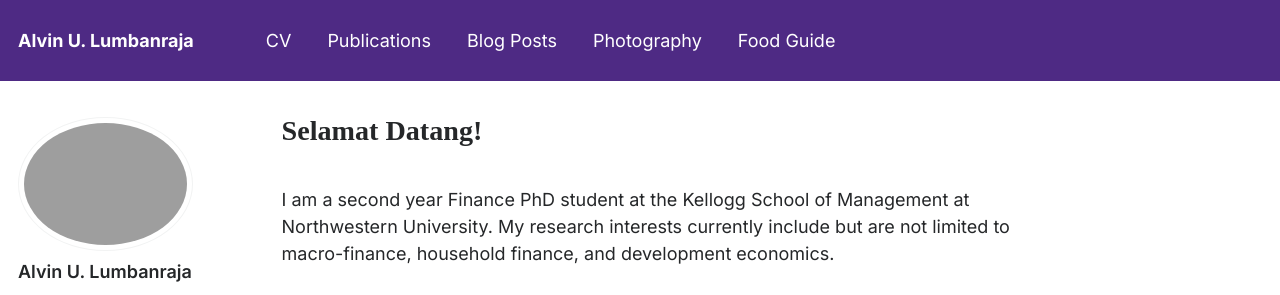
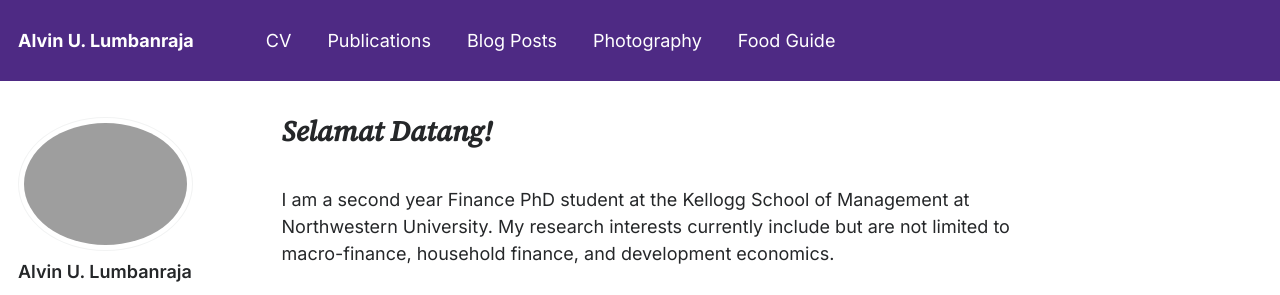
Before and after one commit to alumbanraja/alumbanraja.github.io, a Jekyll site: the page built from _pages/about.md, in a window 1280 px wide. Shown: the top 295 px of the page. Built offline with Jekyll 4.4.1, drawn with Linux system fonts in a browser that asks for light colours; some web fonts are replaced.

Commit message:
Update _variables.scss

```diff
--- a/_sass/_variables.scss
+++ b/_sass/_variables.scss
@@ -8,7 +8,7 @@
 
 /* Import Relevant Font from Google Font */
 
-@import url('https://fonts.googleapis.com/css2?family=Baskervville:ital@1&family=Inter:wght@300;400;500;600;700;800&family=Noto+Sans+Mono&display=swap');
+@import url('https://fonts.googleapis.com/css2?family=Inter:wght@300;400;500;600;700;800&family=Noto+Sans+Mono&family=Source+Serif+4:ital,wght@1,500&display=swap');
 $doc-font-size              : 16;
 
 /* paragraph indention */
@@ -16,7 +16,7 @@
 $indent-var                 : 1.3em;
 
 /* system typefaces */
-$serif                      : "Baskervville", serif;
+$serif                      : "Source Serif 4", serif;
 $sans-serif                 : Inter, sans-serif;
 $monospace                  : "Noto Sans Mono", monospace;
 
```
